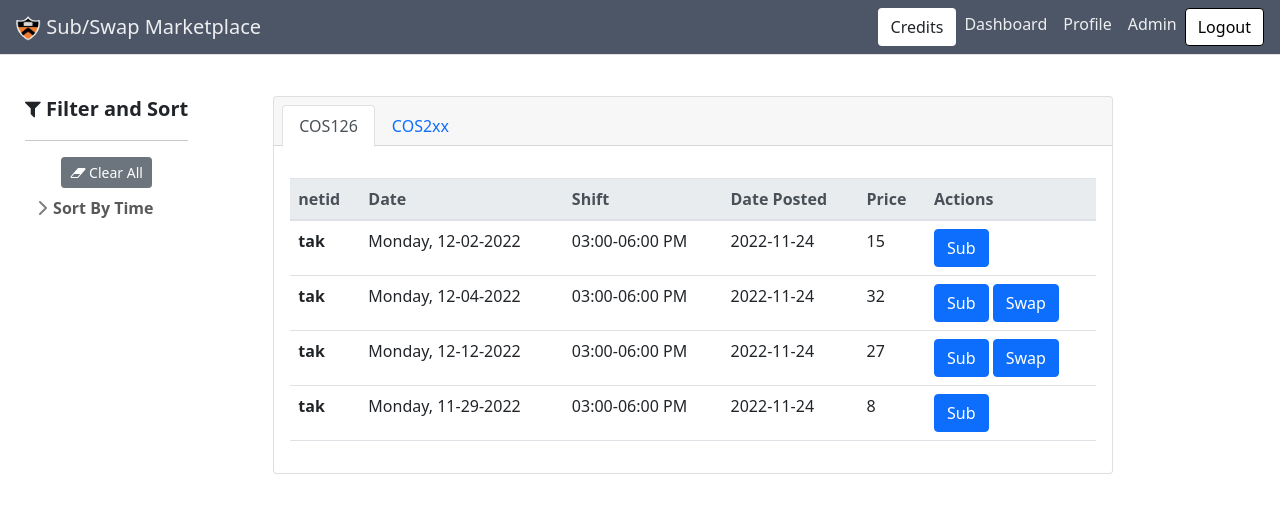
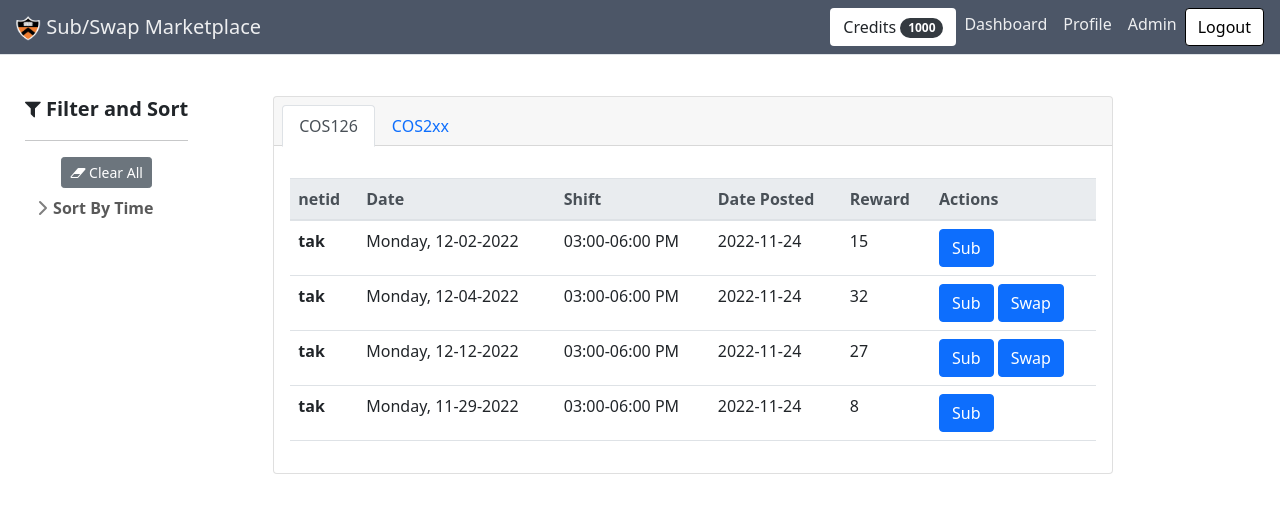
Before and after one commit to PrincetonCS-UCA/subswap, a Flask app: page /dashboard in a window 1280 px wide. Shown: the top 513 px of the page. Run offline with Flask 2, Linux system fonts and the light colour scheme; a user stored in the database is signed in; data comes from the database, SQL or seed files in the repository; both versions use the stored data as it was after the commit; some libraries are stand-ins or nearby versions.

Commit message:
show credits on navbar

```diff
--- a/subapp/main/routes.py
+++ b/subapp/main/routes.py
@@ -1,4 +1,4 @@
-from flask import make_response, render_template, redirect, url_for
+from flask import make_response, render_template, redirect, url_for, session
 from flask.blueprints import Blueprint
 from subapp.models import Request
 from flask_login import login_required, current_user
@@ -32,6 +32,8 @@ def homepage():
 @main.route("/dashboard", methods=['GET', 'PUT'])
 @login_required
 def dashboard():
+    if 'credits' not in session:
+        session['credits'] = current_user.balance
 
     # query database for requests
     active_requests = Request.query.filter(
@@ -54,8 +56,3 @@ def profile():
     html = render_template('main/profile.html', shifts=current_user.schedule,
                            requests=current_user.accepted_requests, history=current_user.inactive_requests())
     return make_response(html)
-
-
-# @main.context_processor
-# def inject_credits():
-#     return dict(credits=current_user.balance)
--- a/subapp/main/templates/main/base.html
+++ b/subapp/main/templates/main/base.html
@@ -47,7 +47,7 @@
       <ul class="navbar-nav ms-auto nav-pills">
         <li id="credits" class="nav-item my-2">
           <a class="btn my-2 my-sm-0" aria-pressed="true">
-            Credits <span class="badge badge-dark">{{credits}}</span>
+            Credits <span class="badge badge-dark">{{session['credits']}}</span>
           </a>
         </li>
         <li id="found" class="nav-item">
--- a/subapp/main/templates/main/dashboard.html
+++ b/subapp/main/templates/main/dashboard.html
@@ -44,7 +44,7 @@
                               <th scope="col">Date</th>
                               <th scope="col">Shift</th>
                               <th scope="col">Date Posted</th>
-                              <th scope="col">Price</th>
+                              <th scope="col">Reward</th>
                               <th scope="col">Actions</th>
                             </tr>
                           </thead>
--- a/subapp/requests/routes.py
+++ b/subapp/requests/routes.py
@@ -1,4 +1,5 @@
-from flask import (redirect, url_for, render_template, request, jsonify, flash)
+from flask import (redirect, url_for, render_template,
+                   request, jsonify, flash, session)
 from flask.blueprints import Blueprint
 from flask_login import login_required, current_user
 from datetime import datetime
@@ -39,6 +40,7 @@ def create_request(shiftid):
 
         db.session.add(new_request)
         current_user.balance -= new_request.get_price()
+        session['credits'] = current_user.balance
         db.session.commit()
 
         return redirect(url_for('main.dashboard'))
@@ -59,6 +61,7 @@ def sub_request(requestid):
     rqst.accepted_by.append(current_user)
     rqst.date_accepted = datetime.today()
     current_user.balance += rqst.get_price()
+    session['credits'] = current_user.balance
     db.session.commit()
     return redirect(url_for('main.profile'))
 
@@ -97,6 +100,7 @@ def delete_request(requestid):
     if rqst.posted() == current_user:
         db.session.delete(rqst)
         current_user.balance += rqst.get_price()
+        session['credits'] = current_user.balance
         db.session.commit()
     return redirect(url_for('main.dashboard'))
 
--- a/subapp/users/routes.py
+++ b/subapp/users/routes.py
@@ -49,6 +49,7 @@ def login():
             db.session.commit()
 
         login_user(new_user)
+        session['credits'] = new_user.balance
 
         return redirect(next)
 
```
Also changed, not shown: subapp/site.db.
